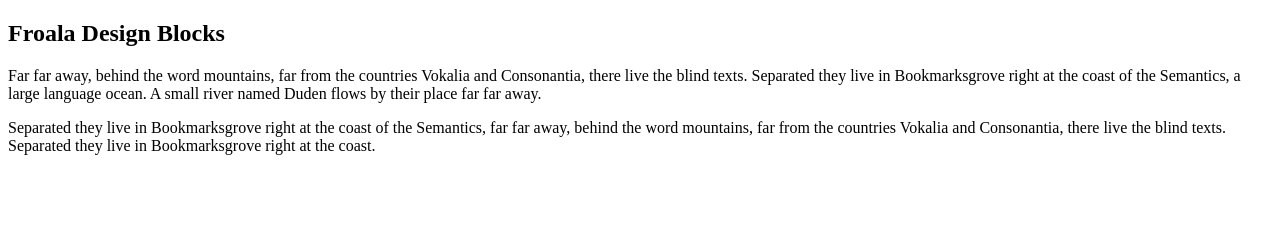
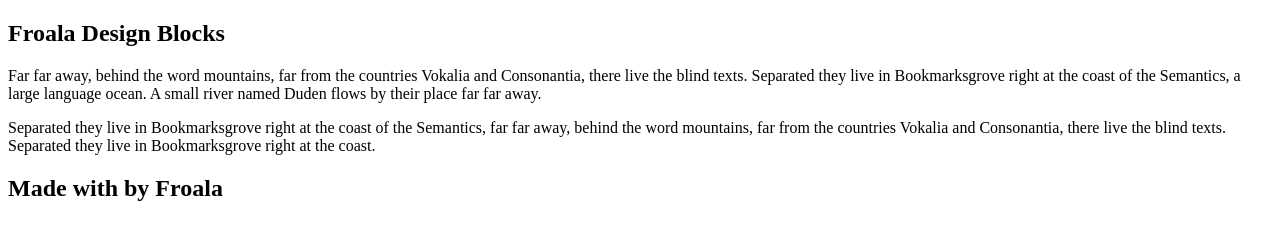
Before and after one commit to ammanullah/haff, a plain HTML site: page index.html in a window 1280 px wide. Drawn offline with Linux system fonts and the light colour scheme.

Commit message:
Update index.html

```diff
--- a/index.html
+++ b/index.html
@@ -26,5 +26,14 @@
     </div>
   </div>
 </section>
+<section class="fdb-block bg-dark">
+  <div class="container">
+    <div class="row text-center">
+      <div class="col-12">
+        <h1>Made with <i class="fas fa-heart text-danger"></i> by Froala</h1>
+      </div>
+    </div>
+  </div>
+</section>
 </body>
 </html>
```
